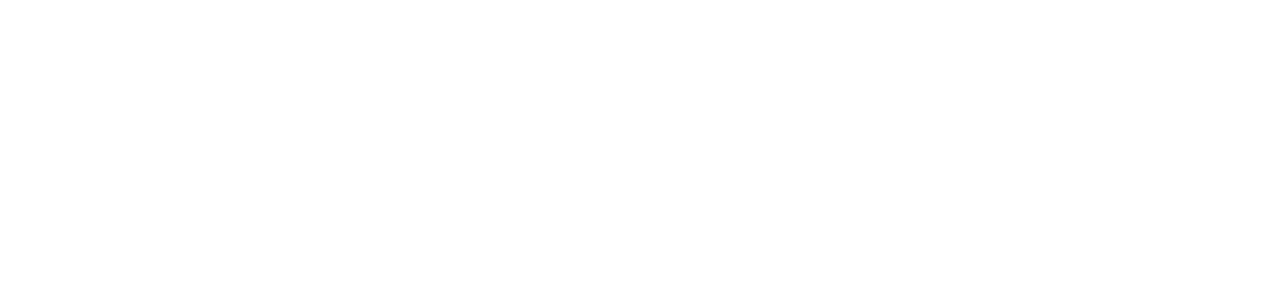
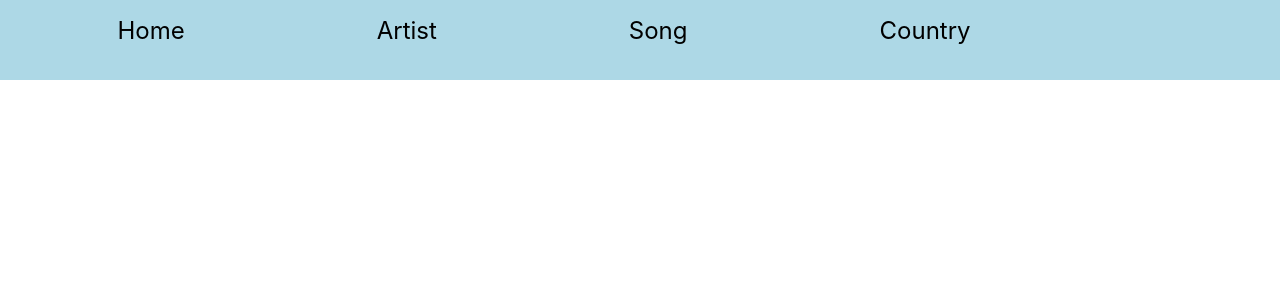
Before and after one commit to szapata427/musicStatsFrontEnd, a React (Create React App) app: page / in a window 1280 px wide. Shown: the top 300 px of the page. Built offline with nearby package versions, Linux system fonts and the light colour scheme.

Commit message:
added css file for header and basic header layout

```diff
--- a/src/App.js
+++ b/src/App.js
@@ -1,10 +1,12 @@
 import React from 'react';
 import logo from './logo.svg';
 import './App.css';
+import Header from './components/header'
 
 function App() {
   return (
     <div className="App">
+      <Header />
     </div>
   );
 }
--- a/src/components/header.js
+++ b/src/components/header.js
@@ -0,0 +1,41 @@
+import React, {Component} from 'react'
+import HeadersCss from '.././css/HeadersCss.css'
+
+
+
+
+
+
+
+class Header extends Component {
+
+
+
+    render() {
+        return(
+            <React.Fragment>
+                <div class="main-header-wrapper">
+                    <div class="header-option-div-name">
+                        <span class="span-title-header">Home</span>
+
+                    </div>
+                    <div class="header-option-div-name">
+                        <span class="span-title-header">Artist</span>
+
+                    </div>
+                    <div class="header-option-div-name">
+                    <span class="span-title-header">Song</span>
+
+                    </div>
+                    <div class="header-option-div-name">
+                    <span class="span-title-header">Country</span>
+
+                    </div>
+                </div>
+
+            </React.Fragment>
+        )
+    }
+}
+
+export default Header
--- /dev/null
+++ b/src/css/HeadersCss.css
@@ -0,0 +1,15 @@
+.main-header-wrapper {
+    background-color: lightblue;
+    height: 5em;
+}
+
+.header-option-div-name {
+    display: inline-block;
+    margin-right: 15%;
+    margin-top: 1em;
+}
+
+.span-title-header  {
+    weight: 700px;
+    font-size: 1.5em;
+}
```
